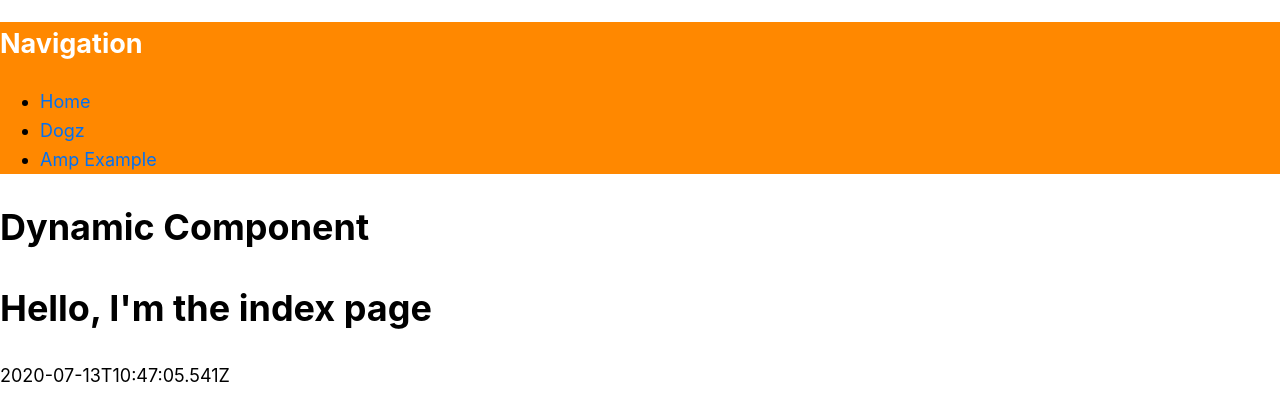
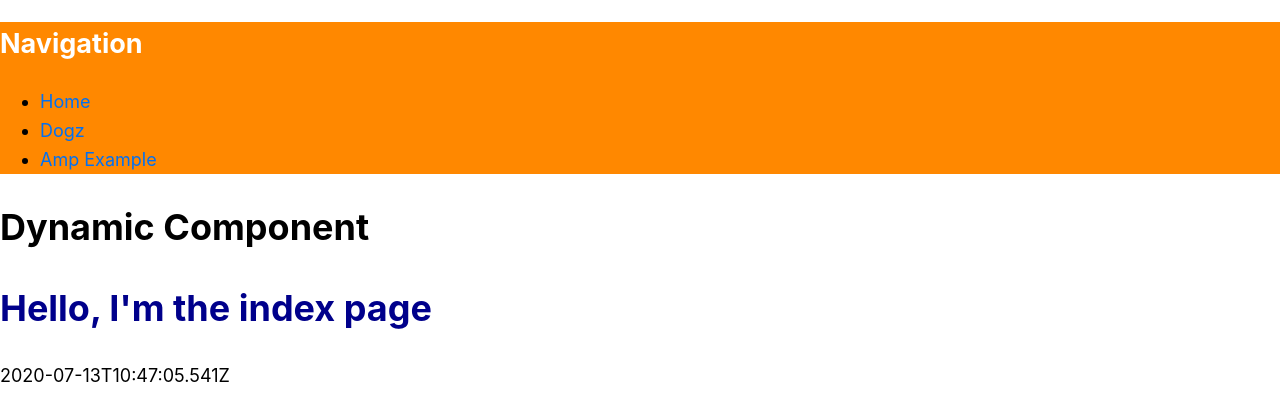
Before and after one commit to mateuszJS/app-starter, a Next.js app: page / in a window 1280 px wide. Shown: the top 420 px of the page. Built offline with nearby package versions, Linux system fonts and the light colour scheme.

Commit message:
add typography component

```diff
--- a/components/Nav.tsx
+++ b/components/Nav.tsx
@@ -1,6 +1,6 @@
 import ActiveLink from './ActiveLink'
 import Head from 'next/head'
-import theme from '@theme'
+import { theme } from '@ui'
 
 const Nav = () => (
   <>
--- /dev/null
+++ b/components/Typography/index.tsx
@@ -0,0 +1,20 @@
+type Props = {
+  width?: number
+  loader?: boolean
+  tKey?: string
+}
+
+const Typography = ({ tKey }: Props) => {
+  return (
+    <h1 className="root">
+      {tKey}
+      <style jsx>{`
+        .root {
+          color: darkblue;
+        }
+      `}</style>
+    </h1>
+  )
+}
+
+export default Typography
--- /dev/null
+++ b/components/index.ts
@@ -0,0 +1,2 @@
+export { default as Typography } from './Typography'
+export { default as theme } from './theme'
--- a/pages/index.tsx
+++ b/pages/index.tsx
@@ -1,5 +1,6 @@
 import dynamic from 'next/dynamic'
 import Nav from '../components/Nav'
+import { Typography } from '@ui'
 
 // import useSWR from 'swr'
 // https://swr.vercel.app/
@@ -14,7 +15,7 @@ const IndexPage = () => (
   <>
     <Nav />
     <DynamicComponent />
-    <h1>Hello, I&apos;m the index page</h1>
+    <Typography tKey="Hello, I'm the index page" />
     <p>{new Date('2020-07-13T10:47:05.541Z').toISOString()}</p>
   </>
 )
--- a/styles/global.ts
+++ b/styles/global.ts
@@ -1,6 +1,6 @@
 import css from 'styled-jsx/css'
 
-export default css.global`
+const styles = css.global`
   html,
   body {
     padding: 0;
@@ -33,3 +33,5 @@ export default css.global`
     background-color: yellow;
   }
 `
+
+export default styles
--- a/tsconfig.json
+++ b/tsconfig.json
@@ -19,8 +19,8 @@
     "jsx": "preserve",
     "baseUrl": ".",
     "paths": {
-      "@theme": [
-        "components/theme"
+      "@ui": [
+        "components"
       ]
     }
   },
```
Also changed, not shown: components/theme/index.ts (renamed from components/theme.ts), 2 other files (tests, documents, lock files or other folders).
